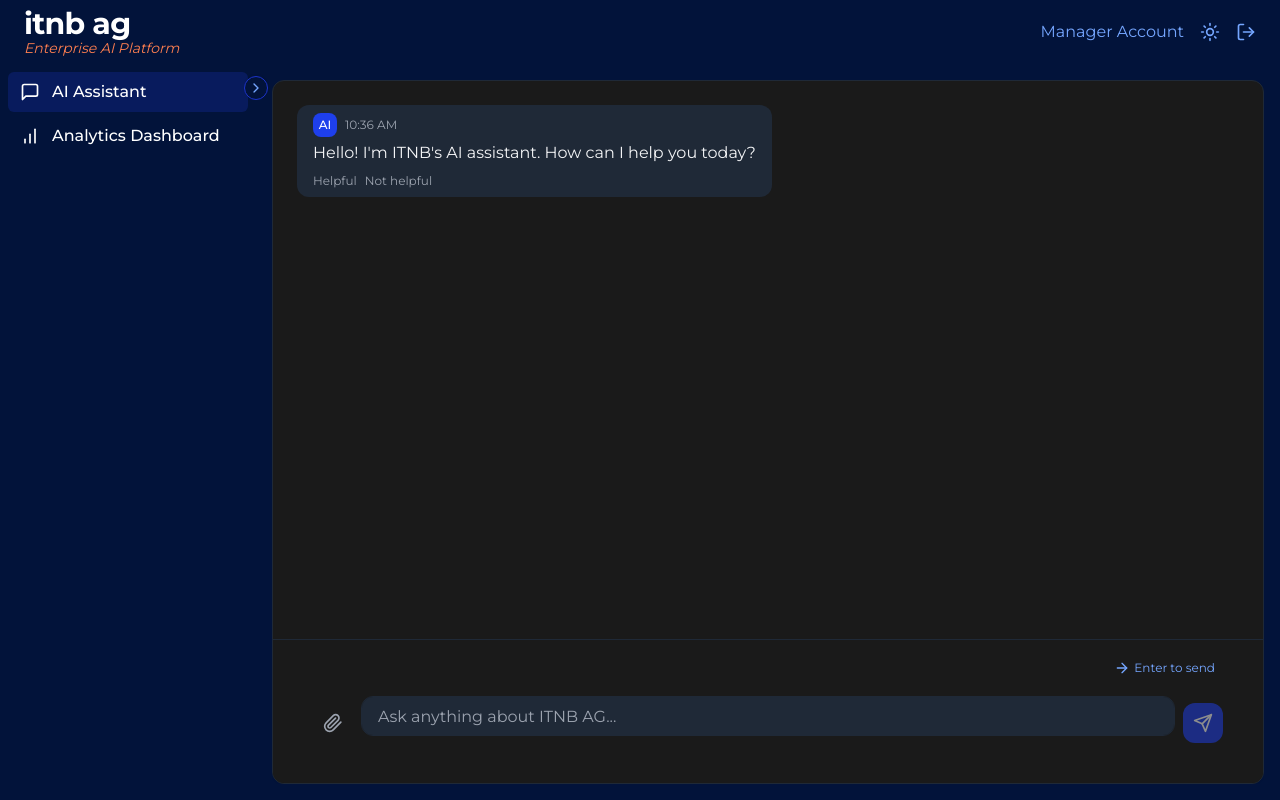
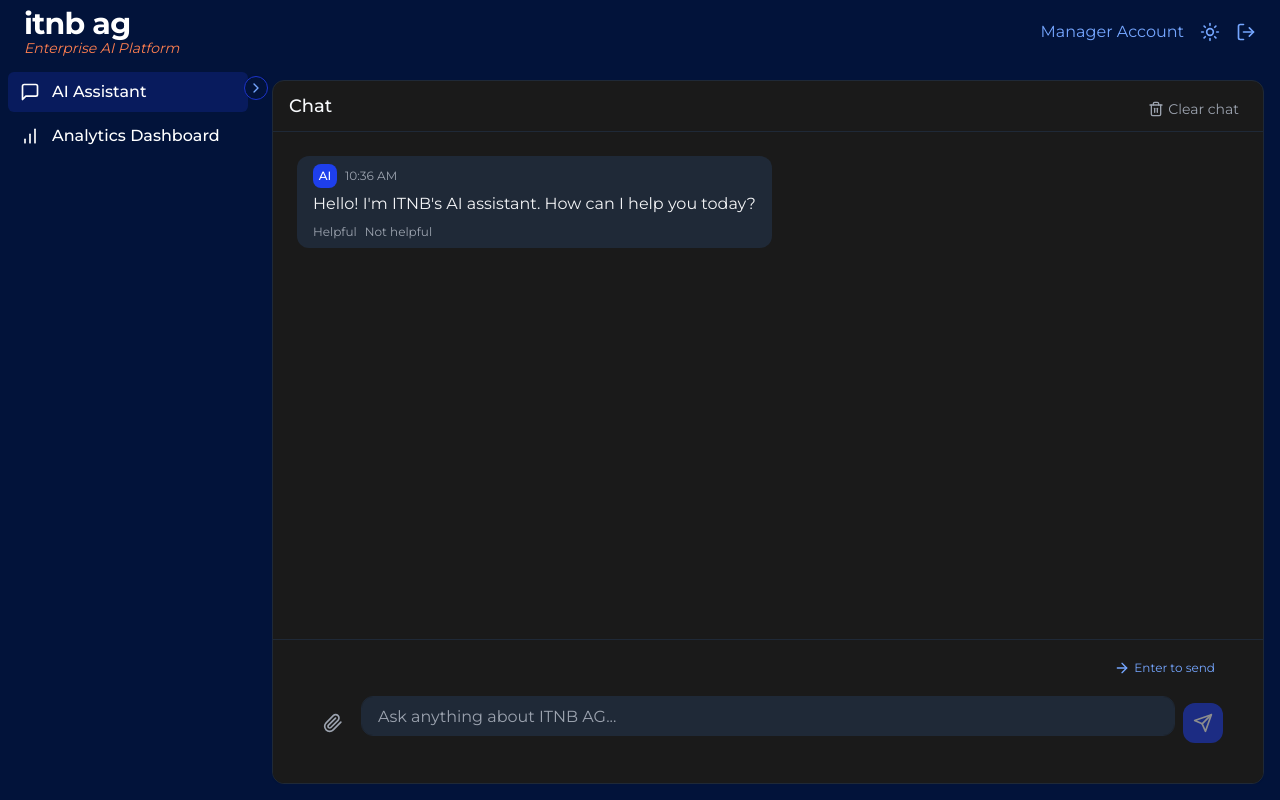
Before and after one commit to SebasFre/itnb_concierge_UI, a Next.js app: page / in a window 1280 px wide. Built offline with nearby package versions, Linux system fonts and the light colour scheme; sample sign-in values are in the browser's storage.

Commit message:
added chat persistence, clear chat button and automatic clearing on logout.

```diff
--- a/app/page.tsx
+++ b/app/page.tsx
@@ -30,6 +30,8 @@ export default function Home() {
   const handleLogout = () => {
     // Clear both localStorage and cookies
     localStorage.removeItem("isLoggedIn")
+    // Clear chat messages
+    localStorage.removeItem("chatMessages")
     document.cookie = "isLoggedIn=; path=/; expires=Thu, 01 Jan 1970 00:00:01 GMT"
     router.refresh()
     router.push("/login")
--- a/components/chat/chat-interface.tsx
+++ b/components/chat/chat-interface.tsx
@@ -1,8 +1,8 @@
 "use client"
 
 import { useState, useRef, useEffect } from "react"
-import { Send, ArrowDown, ArrowRight, Paperclip, Upload } from "lucide-react"
-import { Card, CardContent, CardFooter } from "@/components/ui/card"
+import { Send, ArrowDown, ArrowRight, Paperclip, Upload, Trash2 } from "lucide-react"
+import { Card, CardContent, CardFooter, CardHeader } from "@/components/ui/card"
 import { FileUpload } from "./file-upload"
 import { API_ENDPOINTS, fetchApi, ChatResponse, ChatHistoryItem, UploadFileResponse } from "@/app/config/api"
 
@@ -56,6 +56,30 @@ export function ChatInterface() {
   const textareaRef = useRef<HTMLTextAreaElement>(null)
   const messagesEndRef = useRef<HTMLDivElement>(null)
   const [isDraggingGlobal, setIsDraggingGlobal] = useState(false)
+  const [isInitialized, setIsInitialized] = useState(false)
+
+  // Load messages from localStorage on initial render
+  useEffect(() => {
+    const savedMessages = localStorage.getItem('chatMessages')
+    if (savedMessages) {
+      try {
+        const parsedMessages = JSON.parse(savedMessages) as Message[]
+        if (parsedMessages.length > 0) {
+          setMessages(parsedMessages)
+        }
+      } catch (error) {
+        console.error('Error parsing saved messages:', error)
+      }
+    }
+    setIsInitialized(true)
+  }, [])
+
+  // Save messages to localStorage whenever they change
+  useEffect(() => {
+    if (isInitialized && messages.length > 0) {
+      localStorage.setItem('chatMessages', JSON.stringify(messages))
+    }
+  }, [messages, isInitialized])
 
   const scrollToBottom = () => {
     messagesEndRef.current?.scrollIntoView({ behavior: "smooth" })
@@ -200,6 +224,16 @@ export function ChatInterface() {
     setIsDraggingGlobal(false)
   }
 
+  // Add a function to clear chat history
+  const clearChatHistory = () => {
+    setMessages([{
+      role: "assistant",
+      content: "Hello! I'm ITNB's AI assistant. How can I help you today?",
+      timestamp: new Date().toLocaleTimeString([], { hour: '2-digit', minute: '2-digit' })
+    }])
+    localStorage.removeItem('chatMessages')
+  }
+
   return (
     <Card
       className="relative flex h-full flex-col overflow-hidden rounded-xl border border-gray-200 bg-white shadow-sm dark:border-gray-800 dark:bg-[#1a1a1a]"
@@ -219,6 +253,18 @@ export function ChatInterface() {
           </div>
         </div>
       )}
+
+      <CardHeader className="flex flex-row items-center justify-between py-2 px-4 border-b border-gray-200 dark:border-gray-800">
+        <h2 className="text-lg font-medium">Chat</h2>
+        <button
+          onClick={clearChatHistory}
+          className="flex items-center gap-1 rounded-lg px-2 py-1 text-gray-500 hover:bg-gray-100 dark:text-gray-400 dark:hover:bg-gray-800 transition-colors"
+          title="Clear chat history"
+        >
+          <Trash2 className="h-4 w-4" />
+          <span className="text-sm">Clear chat</span>
+        </button>
+      </CardHeader>
 
       <CardContent className="flex-1 overflow-y-auto p-6 pb-36">
         <div className="space-y-4">
```
